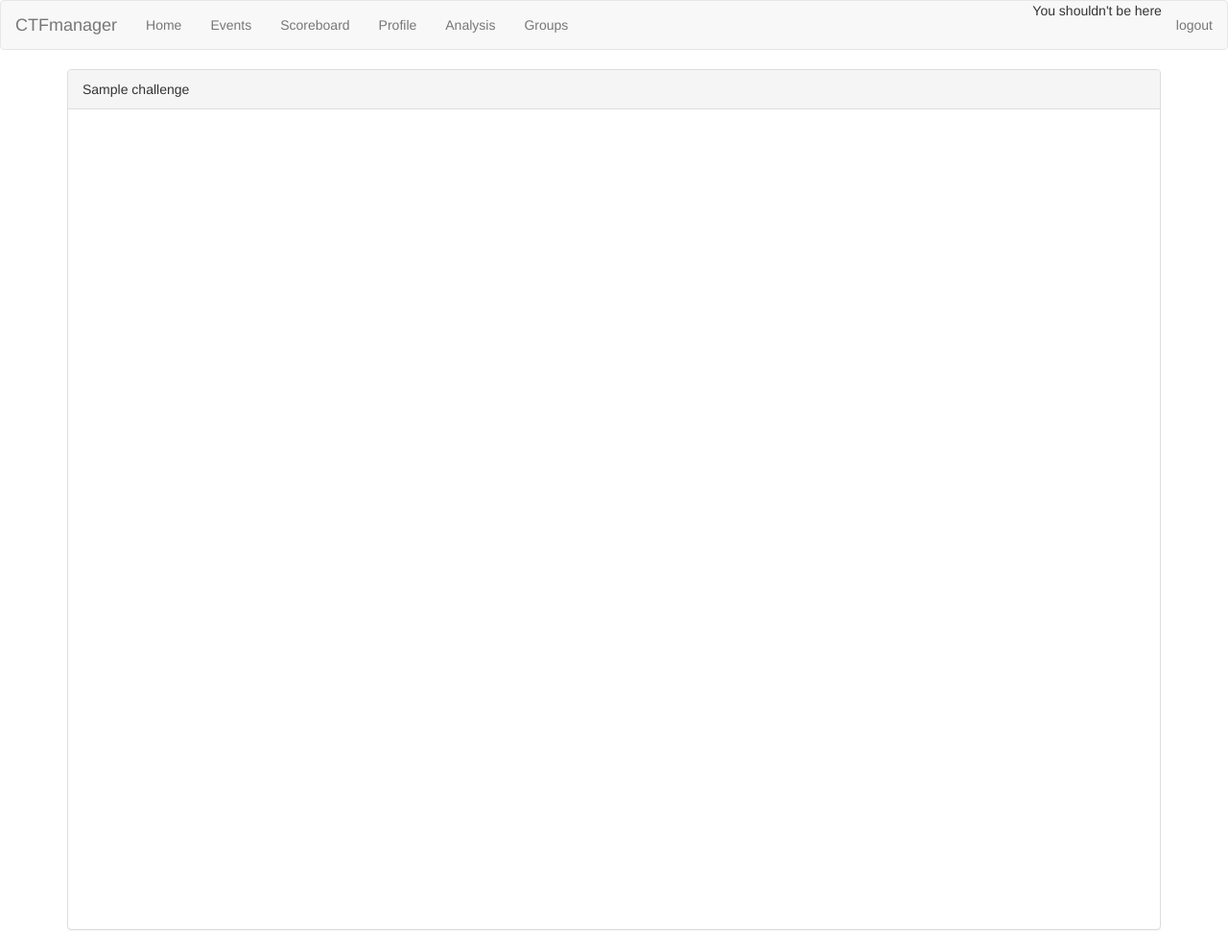
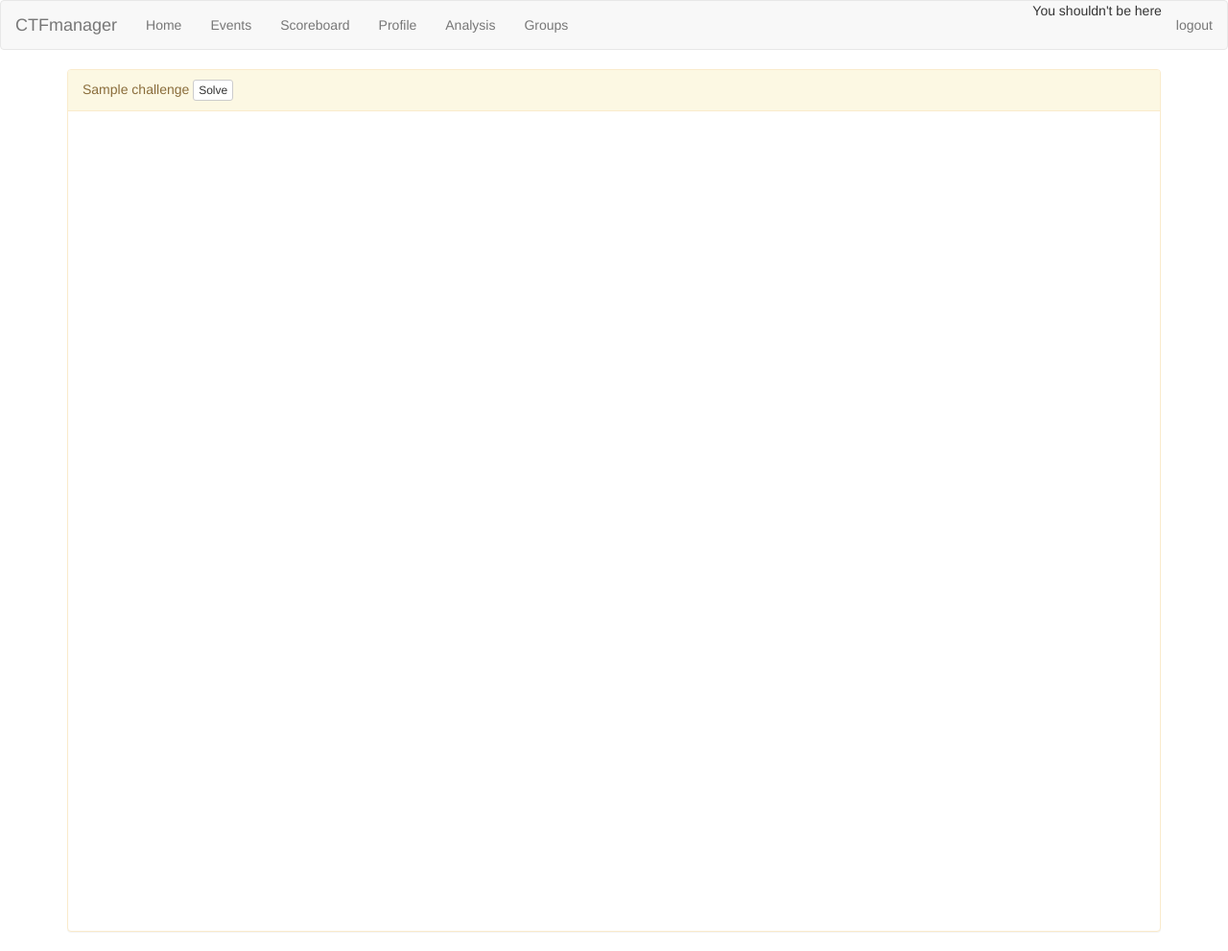
Before and after one commit to BurningNetel/ctf-manager, a Django app: template CTFmanager/templates/event/challenge_pad.html in a window 1280 px wide. Shown: the whole page at 96% size. Before the commit the page ends 969 px from the top, so only its background shows below. Run offline with Django 3.2, Linux system fonts and the light colour scheme; tables that the repository leaves empty hold one stand-in row (values such as "Sample post"); the template is opened without the code that fills it: values that come from a table or form of the project are taken from there, most other values are stand-ins (such as "Sample title", 1, 10 or a date in 2020); parts of the project's set-up code (start-up, migrations or seed data) failed here and were passed over; some libraries are stand-ins or nearby versions.

Commit message:
added solve button in challenge_pad view

```diff
--- a/CTFmanager/static/js/solve.js
+++ b/CTFmanager/static/js/solve.js
@@ -1,12 +1,16 @@
 $( document ).ready(function() {
     var last_chal_id;
     $('.btn-solve').click(function (e) {
-        last_chal_id = $(this).closest('tr').attr('id');
+        last_chal_id = $(this).attr('id');
     });
 
     $('#btn_solve').click(function (e) {
         e.preventDefault();
-        var url = window.location.pathname + '/challenges/' + last_chal_id + '/users/';
+        var re = /\/([a-zA-Z0-9-_]{1,20})\/([a-zA-Z0-9-_]{1,20})/;
+        var str = window.location.pathname;
+        var event_url = re.exec(str);
+        var url = event_url[0] + '/challenges/' + last_chal_id + '/users/';
+
         var flag = $('#id_flag').val();
         $.ajax({
             type: "POST",
@@ -14,7 +18,13 @@ $( document ).ready(function() {
             data: {'flag': flag},
             success: function (data) {
                 if(data['status_code'] == 200) {
-                    $('#' + last_chal_id).find('td').removeClass('bg-danger bg-warning').addClass('bg-success');
+                    var btn = $('#' + last_chal_id);
+                    if(btn.parent().parent().hasClass('panel')){
+                        btn.parent().parent().removeClass('panel-danger panel-warning').addClass('panel-success');
+                    }
+                    else {
+                        btn.closest('td').removeClass('bg-danger bg-warning').addClass('bg-success');
+                    }
                 }
                 else {
                     alert('something went wrong!');
--- a/CTFmanager/templates/event/challenge_pad.html
+++ b/CTFmanager/templates/event/challenge_pad.html
@@ -2,15 +2,29 @@
 
 {% block title %}CTFman - {{ challenge.name }}{% endblock %}
 
+{% load static from staticfiles %}
+{% block include %}
+    <script src="{% static "js/solve.js" %}"></script>
+{% endblock %}
+
 {% block content %}
+    {% include 'event/solve_modal.html' with form=solve_form %}
+    {% if request.user in challenge.solvers.all %}
+        <div class="panel panel-success">
+    {% elif challenge.solvers.count > 0 %}
+        <div class="panel panel-warning">
+    {% else %}
+        <div class="panel panel-danger">
+    {% endif %}
+            <div class="panel-heading">{{ challenge.name }}
+                <button class="btn btn-xs btn-default btn-solve" data-toggle="modal" data-target="#solve_modal"
+                                        id="{{ challenge.pk }}">Solve</button>
+            </div>
 
-
-    <div class="panel panel-default">
-        <div class="panel-heading">{{ challenge.name }}</div>
-        <div style="padding: 0 !important;"  class="panel-body">
-            <div class="embed-responsive embed-responsive-4by3">
-                <iframe src="{{ challenge.get_absolute_etherpad_url }}"></iframe>
+            <div style="padding: 0 !important;"  class="panel-body">
+                <div class="embed-responsive embed-responsive-4by3">
+                    <iframe src="{{ challenge.get_absolute_etherpad_url }}"></iframe>
+                </div>
             </div>
-      </div>
-    </div>
+        </div>
 {% endblock %}
--- a/CTFmanager/templates/event/event_detail.html
+++ b/CTFmanager/templates/event/event_detail.html
@@ -88,7 +88,7 @@
     <table class="table table-striped">
         {% if event.challenge_set.count > 0 %}
             {% for challenge in event.challenge_set.all %}
-                <tr id="{{ challenge.pk }}">
+                <tr>
                 {% if request.user in challenge.solvers.all %}
                     <td class="bg-success">
                 {% elif challenge.solvers.count > 0 %}
@@ -100,7 +100,7 @@
                             {{ challenge.name }}
                         </a> - {{ challenge.points }}
                         <button class="btn btn-xs btn-default btn-solve" data-toggle="modal" data-target="#solve_modal"
-                                id="btn-solve-{{ challenge.name }}">Solve</button>
+                                id="{{ challenge.pk }}">Solve</button>
                     </td>
                 </tr>
             {% endfor %}
--- a/CTFmanager/urls.py
+++ b/CTFmanager/urls.py
@@ -9,5 +9,5 @@ urlpatterns = [
     url(r'^([a-zA-Z0-9_-]{1,20})/new$', views.new_challenge, name='newChallenge'),
     url(r'^([a-zA-Z0-9_-]{1,20})/([a-zA-Z0-9_-]{1,30})$', views.challenge_pad, name='challenge_pad'),
     url(r'^([a-zA-Z0-9_-]{1,20})/users/', views.event_join, name='event_join'),
-    url(r'^([a-zA-Z0-9_-]{1,20})/challenges/([0-9])/users/', views.challenge_solve, name='challenge_solve'),
+    url(r'^([a-zA-Z0-9_-]{1,20})/challenges/([0-9]{1,32})/users/', views.challenge_solve, name='challenge_solve'),
 ]
```
Also changed, not shown: CTFmanager/tests/views/challenge/test_challenge.py (+34 -0 lines), CTFmanager/tests/views/event/test_event_detail.py (+1 -1 lines), CTFmanager/views.py (+6 -2 lines).
